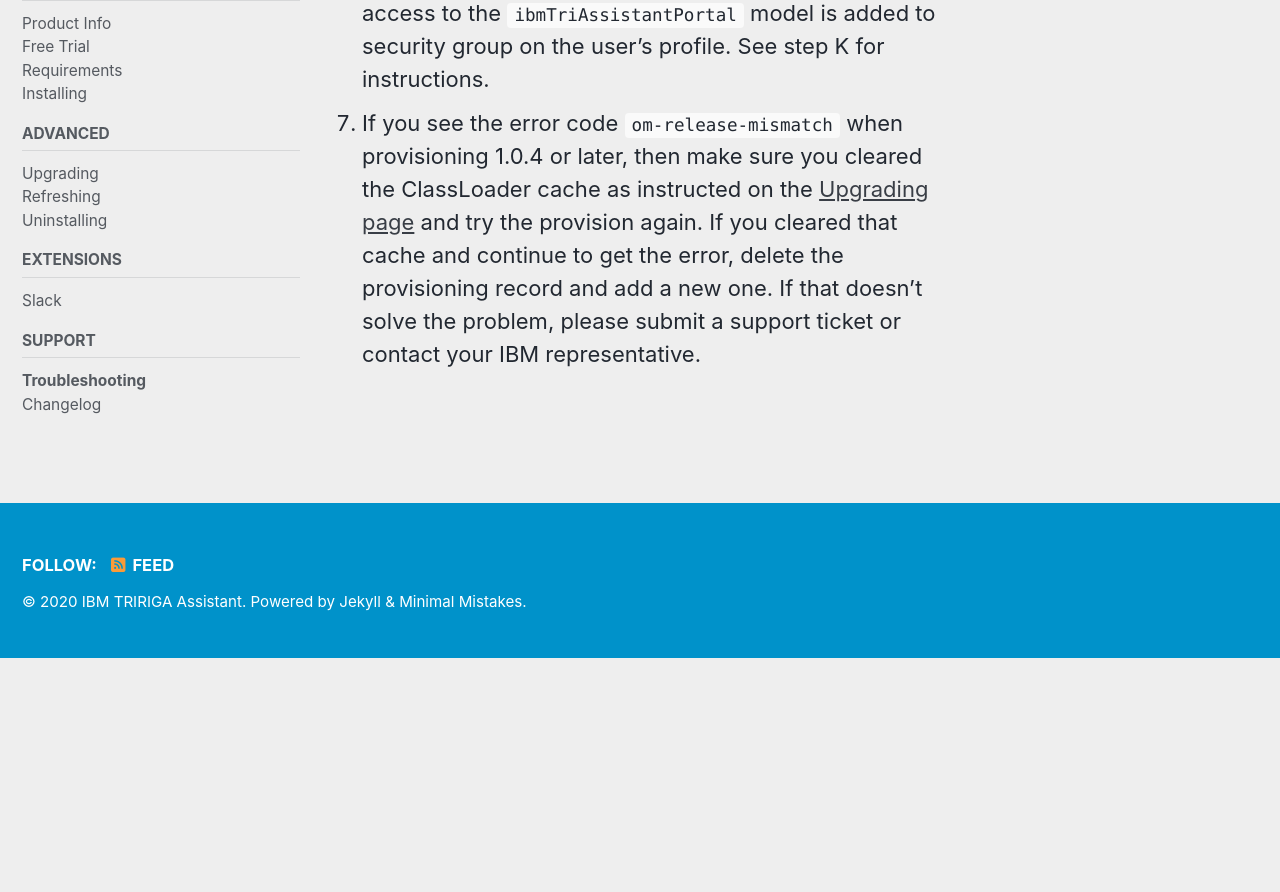
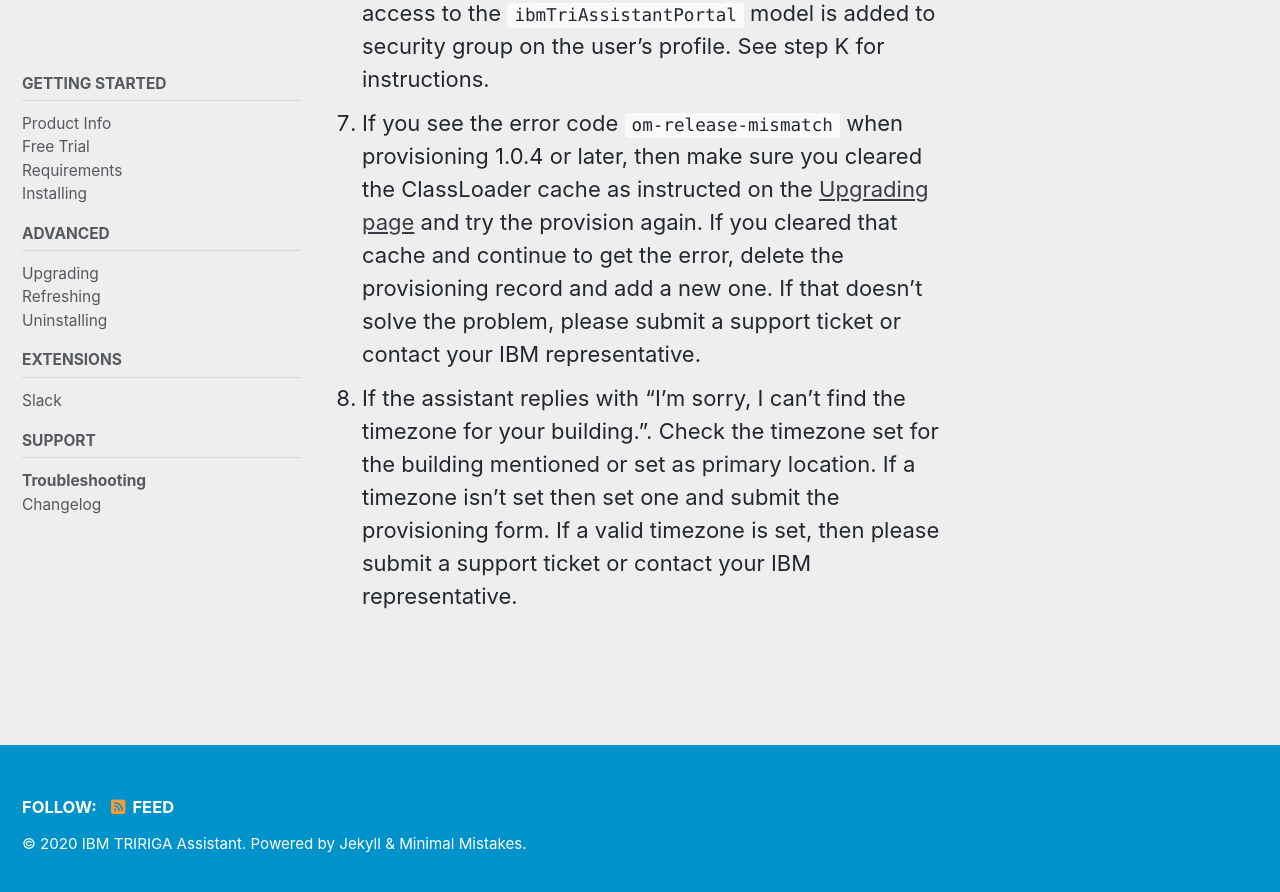
Before and after one commit to IBM/tririga-assistant, a Jekyll site: the page built from docs/_pages/troubleshooting.markdown, in a window 1280 px wide and 900 px high, scrolled down 1171 px. Shown: the top 892 px of the window. Built offline with Jekyll 4.4.1, drawn with Linux system fonts in a browser that asks for light colours; cached includes are drawn as plain includes; nearby versions of some CDN libraries; before the commit the page ends 1829 px from its top, so only the background shows below that.

Commit message:
update troubleshooting for new error

```diff
--- a/docs/_pages/troubleshooting.markdown
+++ b/docs/_pages/troubleshooting.markdown
@@ -21,3 +21,4 @@ sidebar:
 5.  If service requests aren't getting created, check that you provided a primary location and organization to the assistant account.
 6.  If you are unable to view the TRIRIGA Assistant Portal UI (found at /p/web/ibmTriAssistantPortal), then check that access to the `ibmTriAssistantPortal` model is added to security group on the user's profile.  See step K for instructions.
 7.  If you see the error code `om-release-mismatch` when provisioning 1.0.4 or later, then make sure you cleared the ClassLoader cache as instructed on the [Upgrading page]({{ site.url }}{{ site.baseurl }}/upgrading) and try the provision again.  If you cleared that cache and continue to get the error, delete the provisioning record and add a new one.  If that doesn't solve the problem, please submit a support ticket or contact your IBM representative.
+8.  If the assistant replies with "I'm sorry, I can't find the timezone for your building.".  Check the timezone set for the building mentioned or set as primary location. If a timezone isn't set then set one and submit the provisioning form.  If a valid timezone is set, then please submit a support ticket or contact your IBM representative.
```
